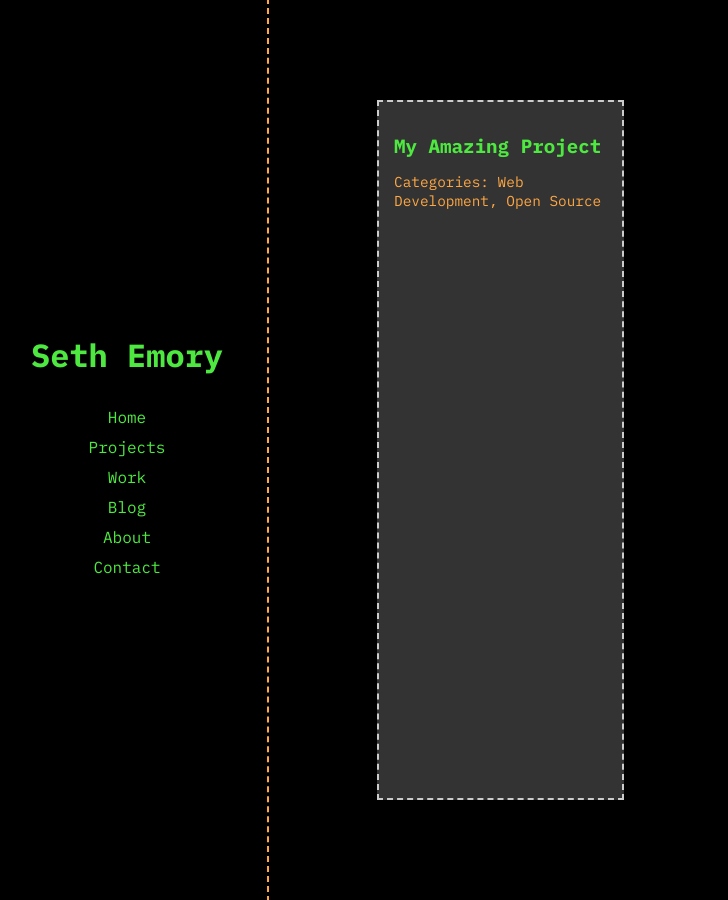
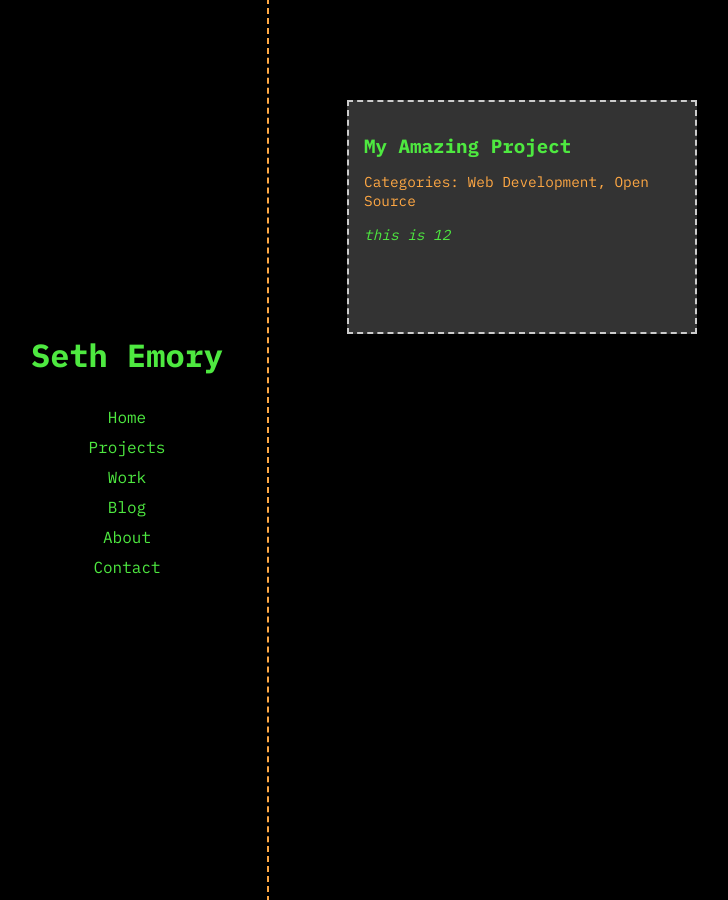
Before and after one commit to sethemory/sethemory.github.io, a Jekyll site: the page built from projects.markdown, in a window 1280 px wide. Shown: the whole page, without its empty margins (13-741 px from the left). Built offline with Jekyll 4.4.1, drawn with Linux system fonts in a browser that asks for light colours.

Commit message:
updated how the project tiles are being ordered, also changedhow they are being displayed to now have a set size

```diff
--- a/_layouts/projects.html
+++ b/_layouts/projects.html
@@ -23,7 +23,8 @@
     </ul>
   </div>
   <div class="projects-grid">
-        {% for project in site.projects %}
+    {% assign sorted_projects = site.projects | sort: 'order' %}
+    {% for project in sorted_projects %}
     <a href="{{ project.url }}" class="project-tile"> <!-- Entire tile is a link -->
       <div>
         <h2>{{ project.title }}</h2>
--- a/_projects/example_project.markdown
+++ b/_projects/example_project.markdown
@@ -4,6 +4,8 @@
 date: 2021-08-01
 end_date: 2022-08-01
 categories: [Web Development, Open Source]
+description: this is 12
+order: 12
 ---
 
 Here is the detailed description of my project. You can write extensive text here to explain the project background, objectives, and outcomes.
--- a/assets/css/projects.css
+++ b/assets/css/projects.css
@@ -9,12 +9,12 @@
 
 .projects-grid {
     display: grid;
-    grid-template-columns: repeat(3, 1fr);
-    grid-gap: 25px;
+    grid-template-columns: repeat(auto-fill, minmax(350px, 1fr));
+    grid-gap: 30px;
     padding: 100px;
     margin: 0 auto;
     max-width: 1200px;
-    margin-left: 290px;
+    margin-left: 260px;
 }
 
 .projects-grid a.project-tile {
@@ -25,6 +25,7 @@
 }
 
 .project-tile {
+    height: 200px;
     border: 2px dashed #ccc;
     padding: 15px;
     background-color: #333333;
--- a/examples/example_project.markdown
+++ b/examples/example_project.markdown
@@ -4,6 +4,8 @@
 date: 2021-08-01
 end_date: 2022-08-01
 categories: [Web Development, Open Source]
+description: This is just some dummy text to show how there can be a description that will be displayed on the main project page to give a little info about the project to the user
+order: 1
 ---
 
 Here is the detailed description of my project. You can write extensive text here to explain the project background, objectives, and outcomes.
```
Lines whose indentation alone changed are shown as unchanged.
